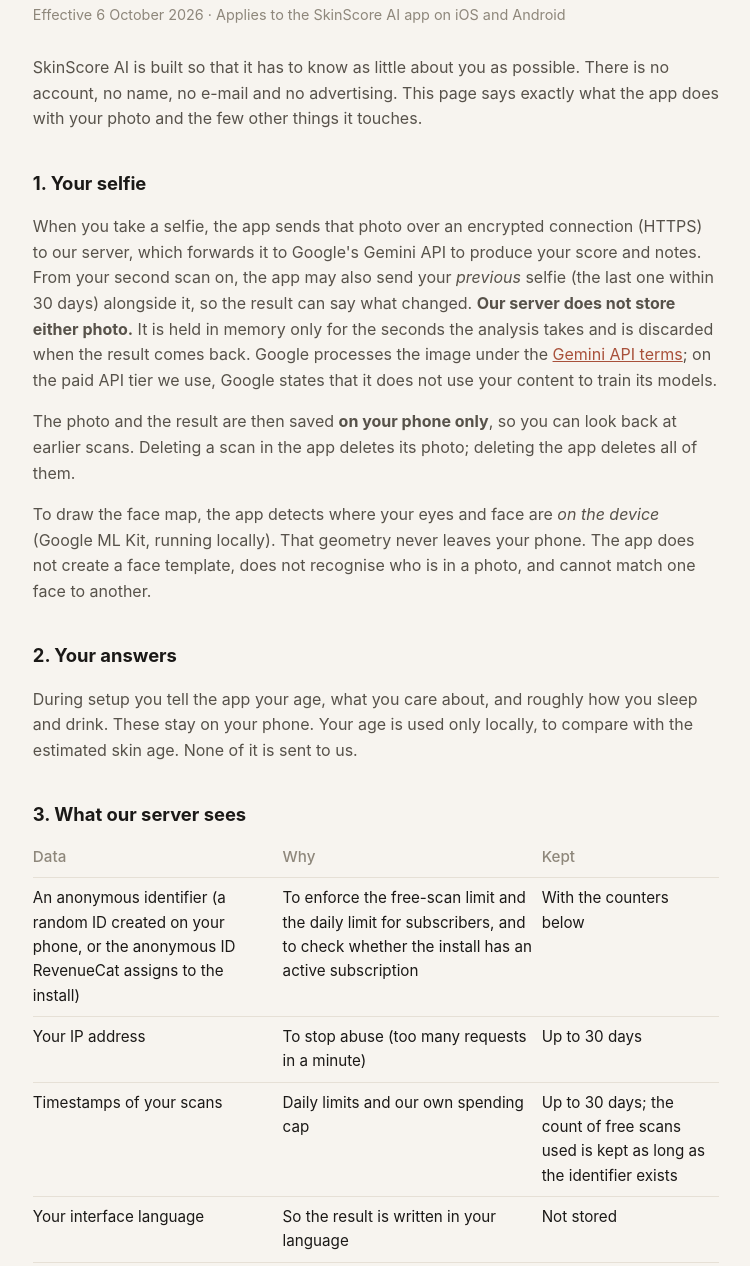
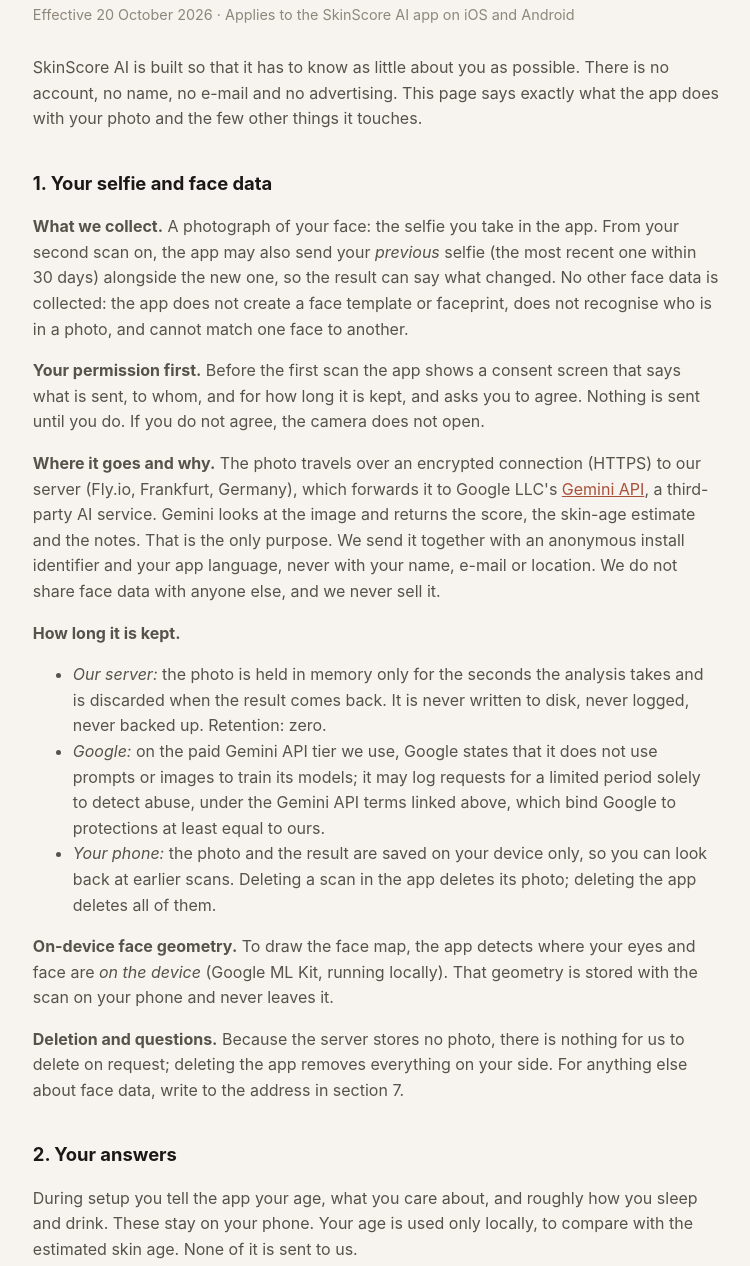
Before and after one commit to kesenalican/skinscore-site, a plain HTML site: page privacy.html in a window 1280 px wide. Shown: the part 139-1405 px from the top of the page, without its empty margins (264-1014 px from the left). Drawn offline with Linux system fonts and the light colour scheme.

Commit message:
Privacy: an explicit face-data section (what, consent, where, how long, deletion)

```diff
--- a/privacy.html
+++ b/privacy.html
@@ -9,14 +9,22 @@
 footer{margin-top:4em;color:var(--mute);font-size:.85rem}
 </style></head><body><main><nav><a href="./">SkinScore AI</a><a href="privacy">Privacy Policy</a><a href="terms">Terms of Use</a></nav>
 <h1>Privacy Policy</h1>
-<p class="meta">Effective 6 October 2026 · Applies to the SkinScore AI app on iOS and Android</p>
+<p class="meta">Effective 20 October 2026 · Applies to the SkinScore AI app on iOS and Android</p>
 
 <p>SkinScore AI is built so that it has to know as little about you as possible. There is no account, no name, no e-mail and no advertising. This page says exactly what the app does with your photo and the few other things it touches.</p>
 
-<h2>1. Your selfie</h2>
-<p>When you take a selfie, the app sends that photo over an encrypted connection (HTTPS) to our server, which forwards it to Google's Gemini API to produce your score and notes. From your second scan on, the app may also send your <em>previous</em> selfie (the last one within 30 days) alongside it, so the result can say what changed. <strong>Our server does not store either photo.</strong> It is held in memory only for the seconds the analysis takes and is discarded when the result comes back. Google processes the image under the <a href="https://ai.google.dev/gemini-api/terms">Gemini API terms</a>; on the paid API tier we use, Google states that it does not use your content to train its models.</p>
-<p>The photo and the result are then saved <strong>on your phone only</strong>, so you can look back at earlier scans. Deleting a scan in the app deletes its photo; deleting the app deletes all of them.</p>
-<p>To draw the face map, the app detects where your eyes and face are <em>on the device</em> (Google ML Kit, running locally). That geometry never leaves your phone. The app does not create a face template, does not recognise who is in a photo, and cannot match one face to another.</p>
+<h2>1. Your selfie and face data</h2>
+<p><strong>What we collect.</strong> A photograph of your face: the selfie you take in the app. From your second scan on, the app may also send your <em>previous</em> selfie (the most recent one within 30 days) alongside the new one, so the result can say what changed. No other face data is collected: the app does not create a face template or faceprint, does not recognise who is in a photo, and cannot match one face to another.</p>
+<p><strong>Your permission first.</strong> Before the first scan the app shows a consent screen that says what is sent, to whom, and for how long it is kept, and asks you to agree. Nothing is sent until you do. If you do not agree, the camera does not open.</p>
+<p><strong>Where it goes and why.</strong> The photo travels over an encrypted connection (HTTPS) to our server (Fly.io, Frankfurt, Germany), which forwards it to Google LLC's <a href="https://ai.google.dev/gemini-api/terms">Gemini API</a>, a third-party AI service. Gemini looks at the image and returns the score, the skin-age estimate and the notes. That is the only purpose. We send it together with an anonymous install identifier and your app language, never with your name, e-mail or location. We do not share face data with anyone else, and we never sell it.</p>
+<p><strong>How long it is kept.</strong></p>
+<ul>
+<li><em>Our server:</em> the photo is held in memory only for the seconds the analysis takes and is discarded when the result comes back. It is never written to disk, never logged, never backed up. Retention: zero.</li>
+<li><em>Google:</em> on the paid Gemini API tier we use, Google states that it does not use prompts or images to train its models; it may log requests for a limited period solely to detect abuse, under the Gemini API terms linked above, which bind Google to protections at least equal to ours.</li>
+<li><em>Your phone:</em> the photo and the result are saved on your device only, so you can look back at earlier scans. Deleting a scan in the app deletes its photo; deleting the app deletes all of them.</li>
+</ul>
+<p><strong>On-device face geometry.</strong> To draw the face map, the app detects where your eyes and face are <em>on the device</em> (Google ML Kit, running locally). That geometry is stored with the scan on your phone and never leaves it.</p>
+<p><strong>Deletion and questions.</strong> Because the server stores no photo, there is nothing for us to delete on request; deleting the app removes everything on your side. For anything else about face data, write to the address in section 7.</p>
 
 <h2>2. Your answers</h2>
 <p>During setup you tell the app your age, what you care about, and roughly how you sleep and drink. These stay on your phone. Your age is used only locally, to compare with the estimated skin age. None of it is sent to us.</p>
```
